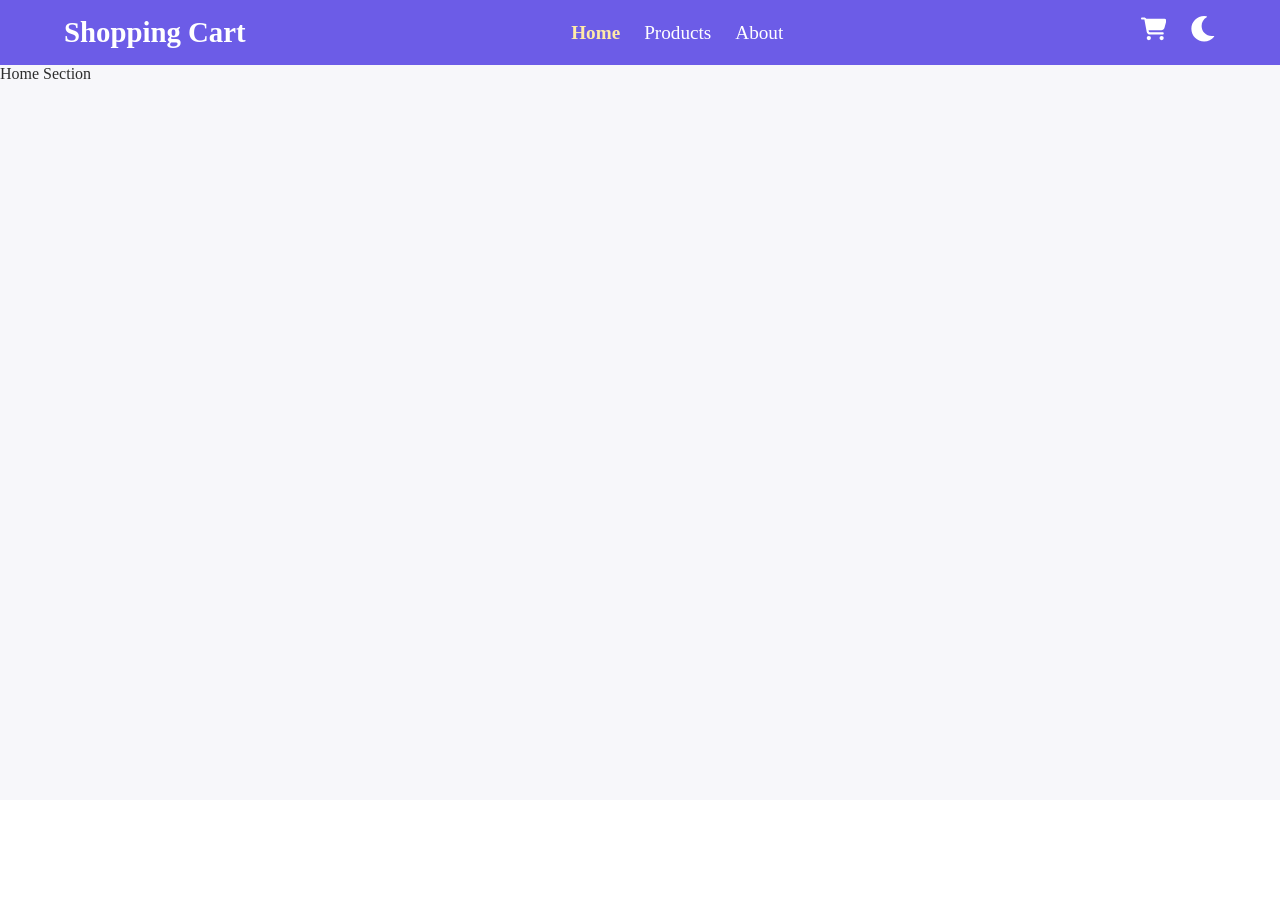
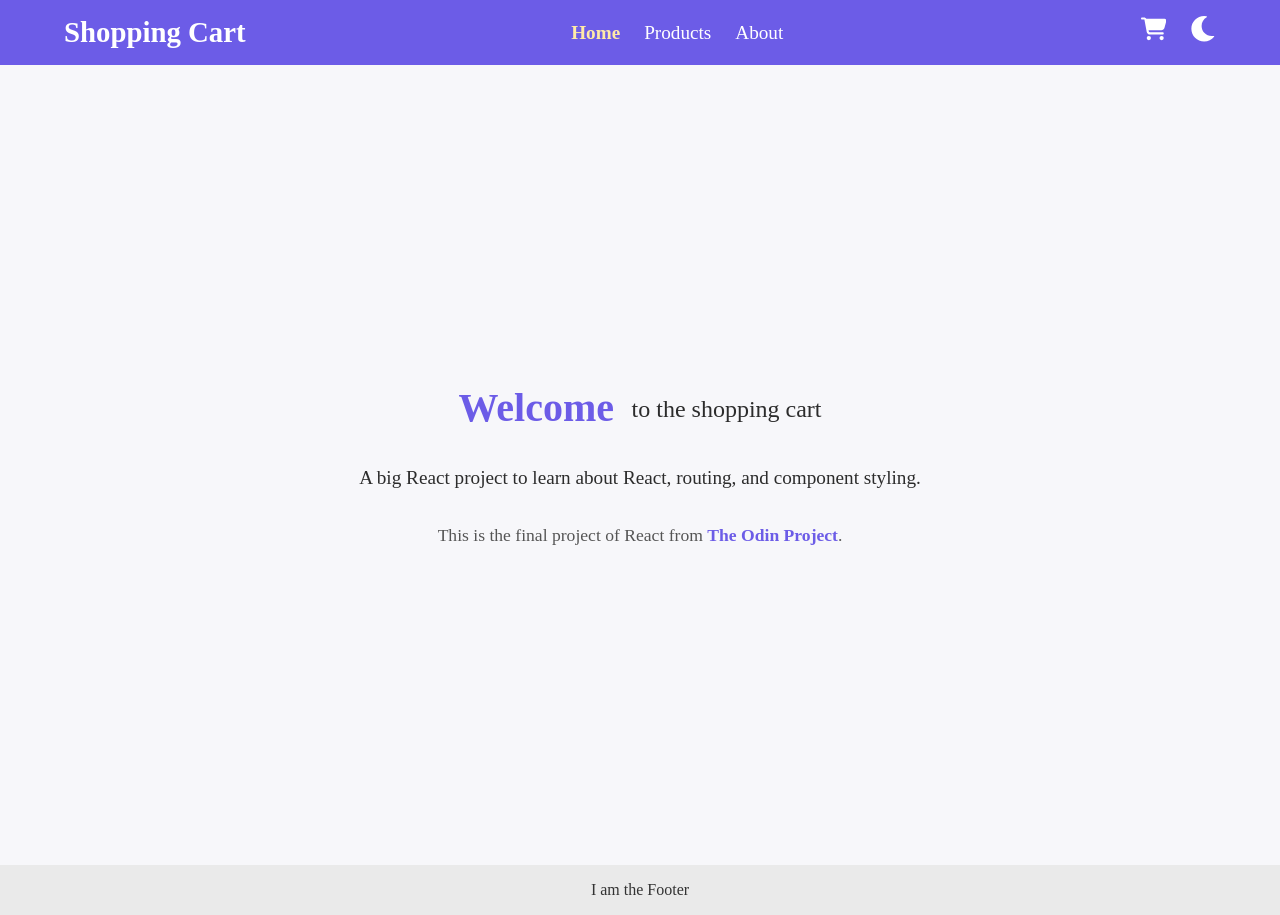
Before and after one commit to Anand-1812/shopping-cart, a React (Vite) app: page /home in a window 1280 px wide. Before the commit the page ends 800 px from the top, so only its background shows below. Built offline with nearby package versions, Linux system fonts and the light colour scheme.

Commit message:
add the home section and footer section

```diff
--- a/src/App.jsx
+++ b/src/App.jsx
@@ -1,6 +1,7 @@
 import { useState } from 'react'
 import Navbar from './components/Navbar/Navbar'
 import { Outlet } from 'react-router';
+import Footer from './components/Navbar/Footer/Footer';
 
 function App() {
   const [theme, setTheme] = useState('light');
@@ -10,6 +11,7 @@ function App() {
       <div className={`container ${theme}`}>
         <Navbar theme={theme} setTheme={setTheme} />
         <Outlet />
+        <Footer />
       </div>
     </>
   );
--- /dev/null
+++ b/src/components/Navbar/Footer/Footer.css
@@ -0,0 +1,13 @@
+.footer {
+  padding: 1rem 0;
+  text-align: center;
+  background-color: #eaeaea;
+  font-weight: 500;
+  color: #333;
+}
+
+/* Dark Mode */
+.dark .footer {
+  background-color: #111;
+  color: #f5f5f5;
+}
--- /dev/null
+++ b/src/components/Navbar/Footer/Footer.jsx
@@ -0,0 +1,9 @@
+import './Footer.css';
+
+export default function Footer() {
+  return (
+    <section className="footer">
+      <div>I am the Footer</div>
+    </section>
+  );
+}
--- /dev/null
+++ b/src/components/Navbar/Home/Home.css
@@ -0,0 +1,58 @@
+.home-container {
+  height: 100vh;
+  padding: 1rem 4rem;
+  display: flex;
+  flex-direction: column;
+  justify-content: center;
+  align-items: center;
+  gap: 2rem;
+  text-align: center;
+  background-color: var(--light-bg);
+  color: var(--light-text);
+}
+
+.home-header {
+  display: flex;
+  /* flex-direction: column; */
+  align-items: center;
+  gap: 1.1rem;
+}
+
+.home-title {
+  font-size: 2.5rem;
+  font-weight: 700;
+  color: var(--primary-accent);
+}
+
+.home-subtitle {
+  font-size: 1.5rem;
+  font-weight: 500;
+  margin-top: 0.3rem;
+  color: inherit;
+}
+
+.home-description {
+  font-size: 1.2rem;
+  max-width: 700px;
+  line-height: 1.6;
+}
+
+.home-footer {
+  font-size: 1.1rem;
+  color: #555;
+}
+
+.highlight {
+  color: var(--primary-accent);
+  font-weight: 600;
+}
+
+/* Dark Mode */
+.dark .home-container {
+  background-color: var(--dark-accent);
+  color: var(--dark-text);
+}
+
+.dark .home-footer {
+  color: #bbb;
+}
--- a/src/components/Navbar/Home/Home.jsx
+++ b/src/components/Navbar/Home/Home.jsx
@@ -1,5 +1,18 @@
+import './Home.css';
+
 export default function Home() {
   return (
-    <div>Home Section</div>
+    <section className="home-container">
+      <header className="home-header">
+        <h2 className="home-title">Welcome</h2>
+        <p className="home-subtitle">to the shopping cart</p>
+      </header>
+      <p className="home-description">
+        A big React project to learn about React, routing, and component styling.
+      </p>
+      <p className="home-footer">
+        This is the final project of React from <span className="highlight">The Odin Project</span>.
+      </p>
+    </section>
   );
 }
```
